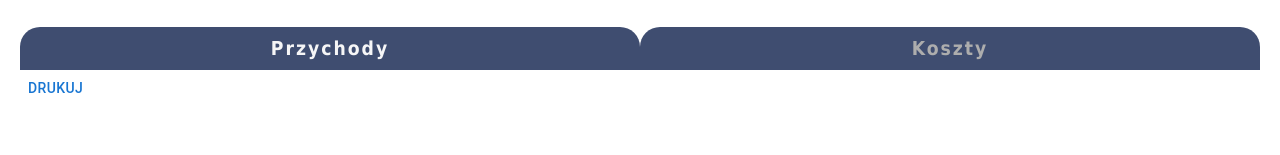
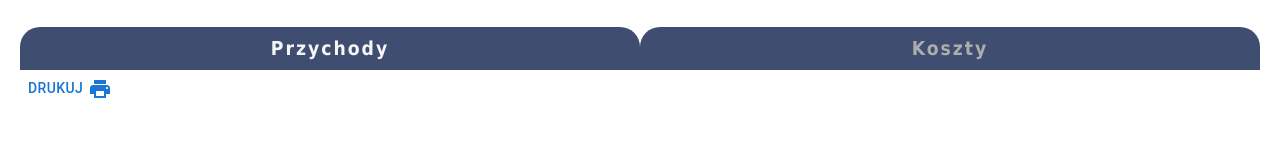
Before and after one commit to frontendagnes/invoice, a React (Vite) app: page /records in a window 1280 px wide. Shown: the part 296-451 px from the top of the page. Built offline with nearby package versions, Linux system fonts and the light colour scheme; no server answers.

Commit message:
added print component

```diff
--- a/src/assets/utility/reducer.jsx
+++ b/src/assets/utility/reducer.jsx
@@ -19,7 +19,7 @@ export const initialState = {
     //   amount: 123,
     // }
   ],
-  selectedYear: 2023,
+  selectedYear: new Date().getFullYear(),
 };
 
 const reducer = (state, action) => {
@@ -156,6 +156,12 @@ const reducer = (state, action) => {
         ...state,
         amount: action.item,
       };
+    // selected Year
+    case "SELECTED_YEAR":
+      return {
+        ...state,
+        selectedYear: action.item,
+      };
     // LOGO
     case "SET_LOGO":
       return {
--- /dev/null
+++ b/src/components/Print/index.jsx
@@ -0,0 +1,16 @@
+import React from "react";
+import "./print.style.css";
+
+//mui
+import { Button } from "@mui/material";
+import PrintIcon from "@mui/icons-material/Print";
+
+function Print({ onClick }) {
+  return (
+    <Button type="button" onClick={onClick}>
+      Drukuj <PrintIcon sx={{ marginLeft: "5px" }} />
+    </Button>
+  );
+}
+
+export default Print;
--- a/src/components/Records/Records.jsx
+++ b/src/components/Records/Records.jsx
@@ -11,6 +11,7 @@ import TabGenerator from "../TabGenerator/TabGenerator";
 import IncomeSheets from "./IncomeSheets";
 import CostSheets from "./CostSheets";
 import YearSheets from "./YearSheets";
+import Print from "../Print";
 const ButtonMonth = styled(Button)`
   margin-left: 5px;
   margin-bottom: 10px;
@@ -198,13 +199,7 @@ function Records({ data }) {
           <TabGenerator
             component={
               <>
-                <Button
-                  type="button"
-                  onClick={handlePrint}
-                  className="records__printButton"
-                >
-                  Drukuj
-                </Button>
+                <Print onClick={handlePrint} />
                 <div className="records__print" ref={printPDFref}>
                   <style type="text/css" media="print">
                     {
@@ -230,13 +225,7 @@ function Records({ data }) {
             title1="Koszty"
             component1={
               <>
-                <Button
-                  type="button"
-                  onClick={handlePrintCost}
-                  className="records__printButton"
-                >
-                  Drukuj
-                </Button>
+              <Print onClick={handlePrintCost} />
                 <div className="records__print" ref={printCostref}>
                   <style type="text/css" media="print">
                     {
@@ -259,13 +248,7 @@ function Records({ data }) {
           />
         ) : (
           <div>
-            <Button
-              type="button"
-              onClick={handlePrintSummary}
-              className="records__printButton"
-            >
-              Drukuj
-            </Button>
+            <Print onClick={handlePrintSummary} />
             <div ref={printSummaryref} className="records__print">
               <style type="text/css" media="print">
                 {
```
Also changed, not shown: src/components/Print/print.style.css (added).
